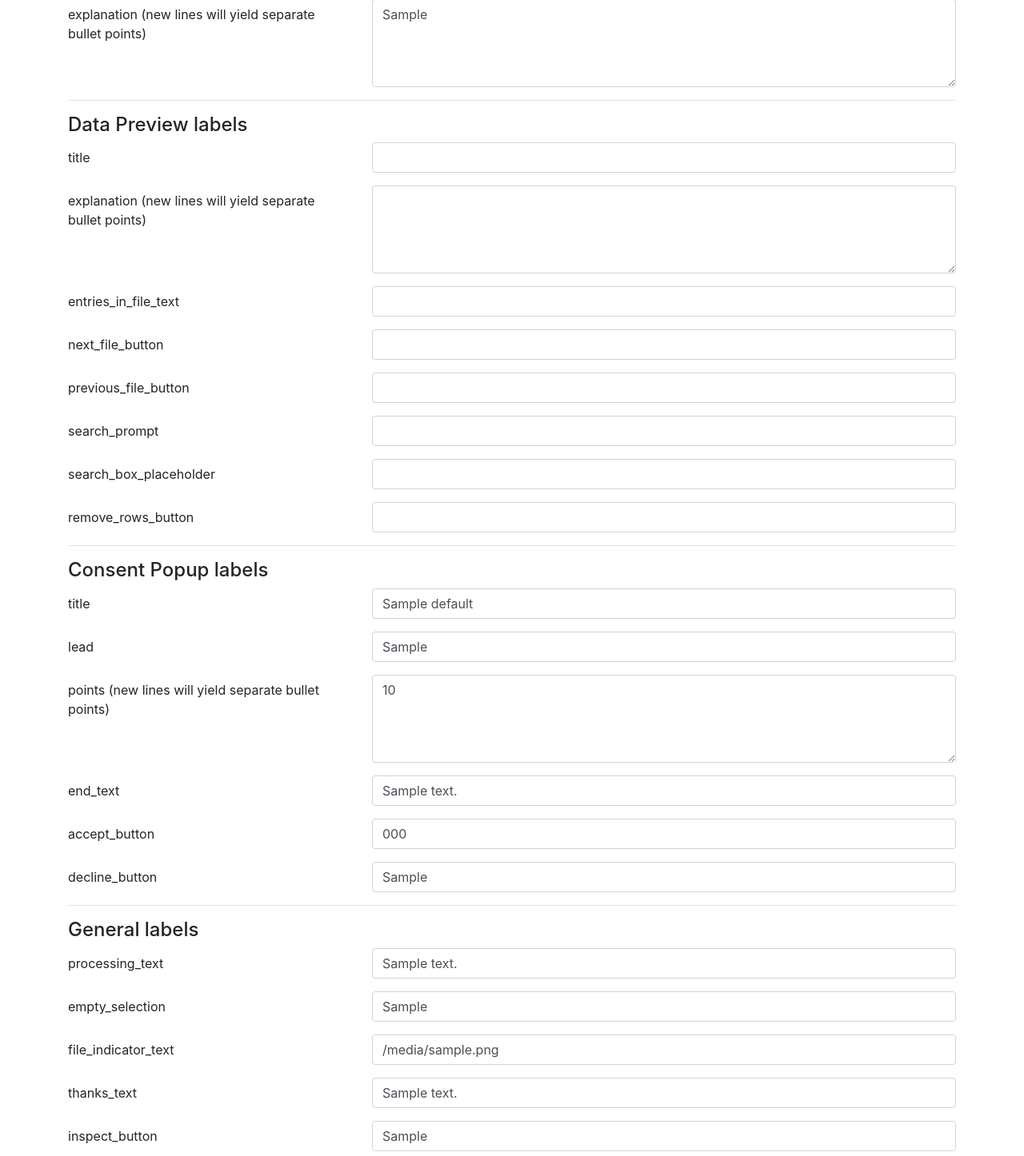
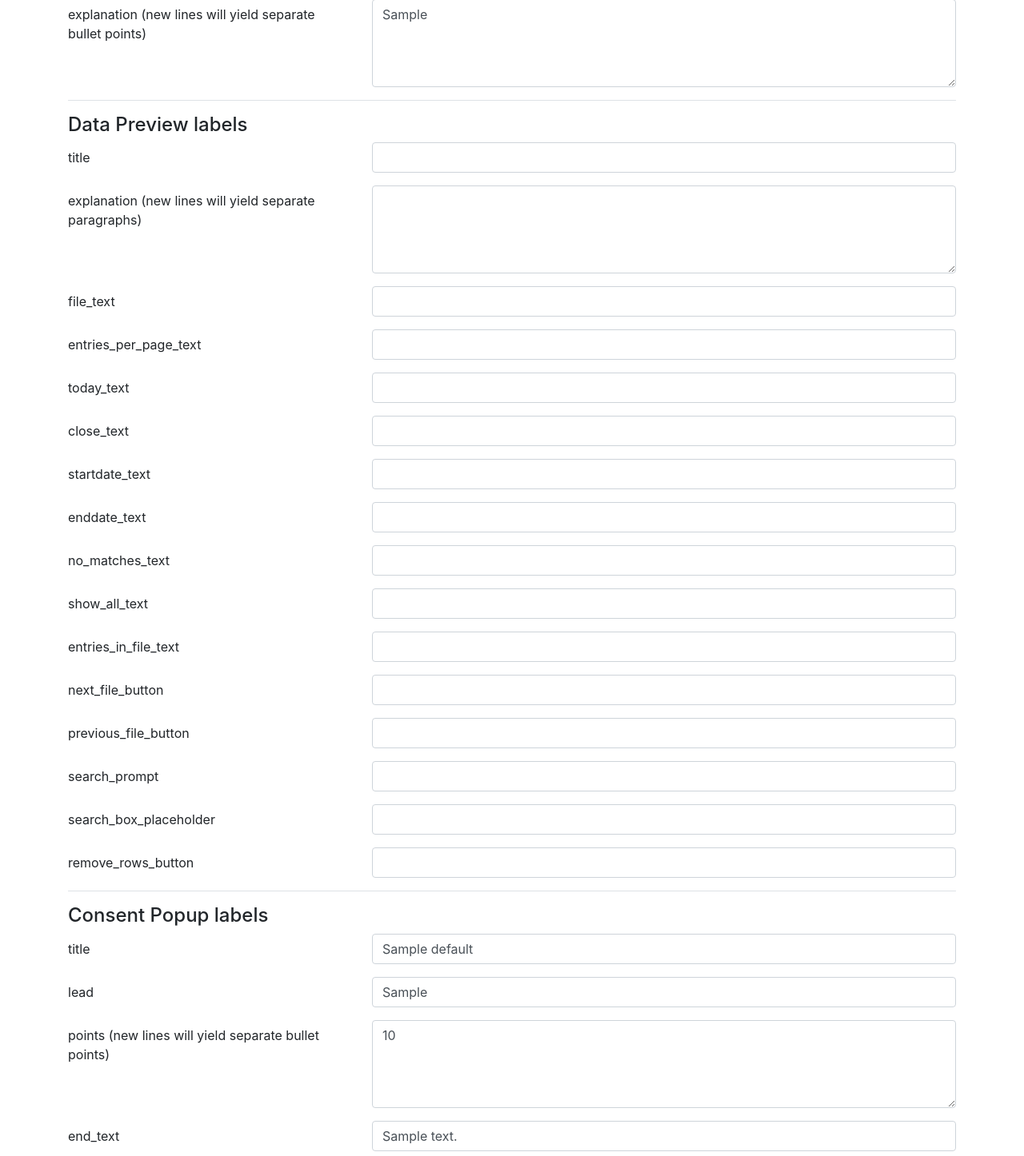
Before and after one commit to MarHai/osd2f-survey-tests, a Python web app: template templates/setup.html.jinja in a window 1280 px wide. Shown: the part 1176-2622 px from the top of the page at 80% size. Run offline with Jinja, Linux system fonts and the light colour scheme; the template is opened without the code that fills it: most values are stand-ins (such as "Sample title", 1, 10 or a date in 2020).

Commit message:
additional text fields added

```diff
--- a/templates/setup.html.jinja
+++ b/templates/setup.html.jinja
@@ -368,7 +368,7 @@
                     <label for="upload_box_explanation" class="form-label col-sm-4 col-form-label">explanation (new lines will yield separate bullet points)</label>
                     <div class="col-sm-8">
 {% set upload_box_explanation_default %}
-Nutzen Sie den Windows Explorer/Finder auf Ihrem Gerät, um die heruntergeladenen ZIP-Dateien oder die enthaltenen Ordner für die Spende auszuwählen. Sie können die Dateien oder den Ordner auch per Drag and Drop hier hin ziehen.
+Nutzen Sie den Explorer/Finder auf Ihrem Gerät, um die heruntergeladenen Dateien/Ordner für die Spende auszuwählen. Sie können die Dateien/Ordner auch per Drag and Drop hier hin ziehen.
 {% endset %}
                         <textarea class="form-control" id="upload_box_explanation" name="upload_box_explanation" rows="4">{{defaults.upload_box_explanation|default(upload_box_explanation_default)}}</textarea>
                     </div>
@@ -382,14 +382,60 @@
                     </div>
                 </div>
                 <div class="mb-3 row">
-                    <label for="preview_component_explanation" class="form-label col-sm-4 col-form-label">explanation (new lines will yield separate bullet points)</label>
+                    <label for="preview_component_explanation" class="form-label col-sm-4 col-form-label">explanation (new lines will yield separate paragraphs)</label>
                     <div class="col-sm-8">
 {% set preview_component_explanation_default %}
-Hier können Sie Ihre geplante Datenspende im Detail einsehen. Die Spende teilt sich möglicherweise in verschiedene Datentypen ein.
-Nutzen Sie die Suchleiste, um innerhalb der Daten nach Inhalten zu suchen.
-Um Inhalte vor der Spende zu entfernen, können Sie die entsprechende Zeile anwählen und auf 'Entferne ausgewählte Zeilen' klicken.
+Hier können Sie Ihre geplante Datenspende im Detail einsehen. Die Spende teilt sich möglicherweise in verschiedene Datentypen ein. Nutzen Sie die Suchleiste, um innerhalb der Daten nach Inhalten zu suchen. Um Inhalte vor der Spende zu entfernen, können Sie die entsprechende Zeile anwählen und auf 'Zeilen entfernen' klicken.
 {% endset %}
                         <textarea class="form-control" id="preview_component_explanation" name="preview_component_explanation" rows="4">{{defaults.preview_component_explanation|default(preview_component_explanation_default)}}</textarea>
+                    </div>
+                </div>
+                <div class="mb-3 row">
+                    <label for="preview_file_text" class="form-label col-sm-4 col-form-label">file_text</label>
+                    <div class="col-sm-8">
+                        <input type="text" class="form-control" id="preview_file_text" name="preview_file_text" value="{{defaults.preview_file_text|default('Datei:')}}">
+                    </div>
+                </div>
+                <div class="mb-3 row">
+                    <label for="preview_entries_per_page_text" class="form-label col-sm-4 col-form-label">entries_per_page_text</label>
+                    <div class="col-sm-8">
+                        <input type="text" class="form-control" id="preview_entries_per_page_text" name="preview_entries_per_page_text" value="{{defaults.preview_entries_per_page_text|default('Einträge je Seite:')}}">
+                    </div>
+                </div>
+                <div class="mb-3 row">
+                    <label for="preview_today_text" class="form-label col-sm-4 col-form-label">today_text</label>
+                    <div class="col-sm-8">
+                        <input type="text" class="form-control" id="preview_today_text" name="preview_today_text" value="{{defaults.preview_today_text|default('Heute')}}">
+                    </div>
+                </div>
+                <div class="mb-3 row">
+                    <label for="preview_close_text" class="form-label col-sm-4 col-form-label">close_text</label>
+                    <div class="col-sm-8">
+                        <input type="text" class="form-control" id="preview_close_text" name="preview_close_text" value="{{defaults.preview_close_text|default('Schließen')}}">
+                    </div>
+                </div>
+                <div class="mb-3 row">
+                    <label for="preview_startdate_text" class="form-label col-sm-4 col-form-label">startdate_text</label>
+                    <div class="col-sm-8">
+                        <input type="text" class="form-control" id="preview_startdate_text" name="preview_startdate_text" value="{{defaults.preview_startdate_text|default('Startdatum')}}">
+                    </div>
+                </div>
+                <div class="mb-3 row">
+                    <label for="preview_enddate_text" class="form-label col-sm-4 col-form-label">enddate_text</label>
+                    <div class="col-sm-8">
+                        <input type="text" class="form-control" id="preview_enddate_text" name="preview_enddate_text" value="{{defaults.preview_enddate_text|default('Enddatum')}}">
+                    </div>
+                </div>
+                <div class="mb-3 row">
+                    <label for="preview_no_matches_text" class="form-label col-sm-4 col-form-label">no_matches_text</label>
+                    <div class="col-sm-8">
+                        <input type="text" class="form-control" id="preview_no_matches_text" name="preview_no_matches_text" value="{{defaults.preview_no_matches_text|default('Es konnten keine übereinstimmenden Ergebnisse gefunden werden.')}}">
+                    </div>
+                </div>
+                <div class="mb-3 row">
+                    <label for="preview_show_all_text" class="form-label col-sm-4 col-form-label">show_all_text</label>
+                    <div class="col-sm-8">
+                        <input type="text" class="form-control" id="preview_show_all_text" name="preview_show_all_text" value="{{defaults.preview_show_all_text|default('Alle anzeigen')}}">
                     </div>
                 </div>
                 <div class="mb-3 row">
@@ -419,13 +465,13 @@
                 <div class="mb-3 row">
                     <label for="preview_component_search_box_placeholder" class="form-label col-sm-4 col-form-label">search_box_placeholder</label>
                     <div class="col-sm-8">
-                        <input type="text" class="form-control" id="preview_component_search_box_placeholder" name="preview_component_search_box_placeholder" value="{{defaults.preview_component_search_box_placeholder|default('Geben Sie hier einen Suchbegriff ein.')}}">
+                        <input type="text" class="form-control" id="preview_component_search_box_placeholder" name="preview_component_search_box_placeholder" value="{{defaults.preview_component_search_box_placeholder|default('Suche ...')}}">
                     </div>
                 </div>
                 <div class="mb-3 row">
                     <label for="preview_component_remove_rows_button" class="form-label col-sm-4 col-form-label">remove_rows_button</label>
                     <div class="col-sm-8">
-                        <input type="text" class="form-control" id="preview_component_remove_rows_button" name="preview_component_remove_rows_button" value="{{defaults.preview_component_remove_rows_button|default('Entferne ausgewählte Zeilen')}}">
+                        <input type="text" class="form-control" id="preview_component_remove_rows_button" name="preview_component_remove_rows_button" value="{{defaults.preview_component_remove_rows_button|default('Zeilen entfernen')}}">
                     </div>
                 </div>
 
@@ -439,7 +485,7 @@
                 <div class="mb-3 row">
                     <label for="consent_popup_lead" class="form-label col-sm-4 col-form-label">lead</label>
                     <div class="col-sm-8">
-                        <input type="text" class="form-control" id="consent_popup_lead" name="consent_popup_lead" value="{{defaults.consent_popup_lead|default('Nutzungsbedingungen')}}">
+                        <input type="text" class="form-control" id="consent_popup_lead" name="consent_popup_lead" value="{{defaults.consent_popup_lead|default('Nutzungsbedingungen:')}}">
                     </div>
                 </div>
                 <div class="mb-3 row">
@@ -447,7 +493,7 @@
                     <div class="col-sm-8">
 {% set consent_popup_points_default %}
 Ihre Daten spenden Sie uns für wissenschaftliche Zwecke in der zuletzt gesehenen (anonymisierten) Form.
-Wir speichern diese (anonymisierten) Daten ausführlich für wissenschaftliche Zwecke auf unseren Servern in Deutschland.
+Wir speichern diese (anonymisierten) Daten ausschließlich für wissenschaftliche Zwecke auf unseren Servern in Deutschland.
 Die Daten werden nicht mit identifizierenden Merkmalen Ihrer Person, beispielsweise einer E-Mail-Adresse kombiniert.
 {% endset %}
                         <textarea class="form-control" id="consent_popup_points" name="consent_popup_points" rows="4">{{defaults.consent_popup_points|default(consent_popup_points_default)}}</textarea>
@@ -456,7 +502,7 @@
                 <div class="mb-3 row">
                     <label for="consent_popup_end_text" class="form-label col-sm-4 col-form-label">end_text</label>
                     <div class="col-sm-8">
-                        <input type="text" class="form-control" id="consent_popup_end_text" name="consent_popup_end_text" value="{{defaults.consent_popup_end_text|default('Indem Sie auf Bestätigen klicken stimmen Sie unseren Nutzungsbedingungen zu.')}}">
+                        <input type="text" class="form-control" id="consent_popup_end_text" name="consent_popup_end_text" value="{{defaults.consent_popup_end_text|default('Indem Sie auf Bestätigen/Spenden klicken stimmen Sie unseren Nutzungsbedingungen zu.')}}">
                     </div>
                 </div>
                 <div class="mb-3 row">
@@ -500,7 +546,7 @@
                 <div class="mb-3 row">
                     <label for="inspect_button" class="form-label col-sm-4 col-form-label">inspect_button</label>
                     <div class="col-sm-8">
-                        <input type="text" class="form-control" id="inspect_button" name="inspect_button" value="{{defaults.inspect_button|default('Einsehen und Bearbeiten')}}">
+                        <input type="text" class="form-control" id="inspect_button" name="inspect_button" value="{{defaults.inspect_button|default('Ansehen/Filtern')}}">
                     </div>
                 </div>
                 <div class="mb-3 row">
```
Also changed, not shown: main.py (+9 -1 lines).
